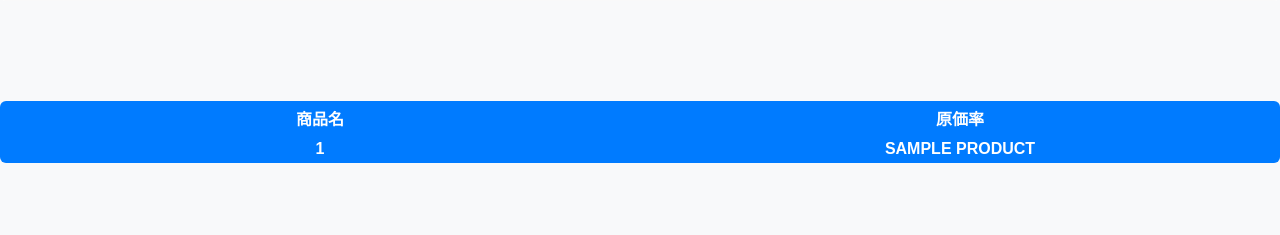
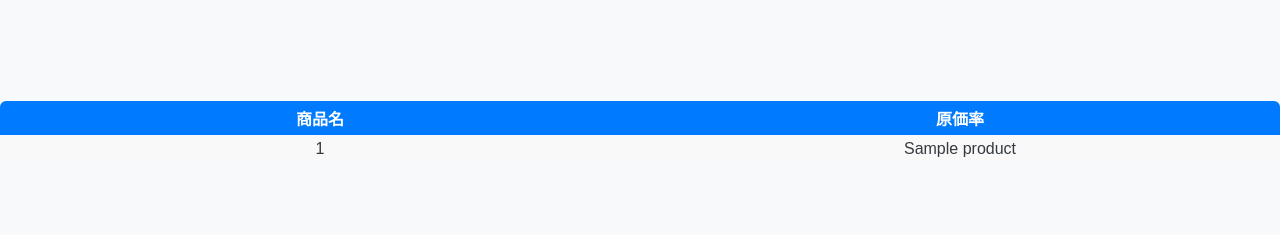
Before and after one commit to skedgeskedge3104-ops/counter_stock, a Flask app: page /analysis in a window 1280 px wide. Shown: the part 81-316 px from the top of the page. Run offline with Flask 3, Linux system fonts and the light colour scheme; a database or web service that is not in the repository returns one stand-in record (values such as "Sample title"); data that the repository does not hold is empty; some libraries are stand-ins or nearby versions.

Commit message:
thとtd間違えてた

```diff
--- a/templates/analysis.html
+++ b/templates/analysis.html
@@ -20,8 +20,8 @@
     </tr>
     {% for cost in costs %}
     <tr>
-        <th>{{cost[0]}}</th>
-        <th>{{cost[1]}}</th>
+        <td>{{cost[0]}}</td>
+        <td class="percentage">{{cost[1]}}</td>
     </tr>
     {% endfor %}
 </table>
```
